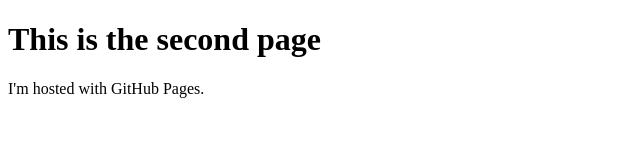
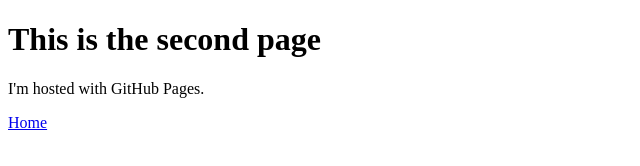
Before and after one commit to vjoralemon/vjoralemon.github.io, a plain HTML site: page second.html in a window 1280 px wide. Shown: the full height of the page, 0-640 px from the left. Drawn offline with Linux system fonts and the light colour scheme.

Commit message:
Added home link
just added home link

```diff
--- a/second.html
+++ b/second.html
@@ -3,6 +3,6 @@
 <body>
 <h1>This is the second page</h1>
 <p>I'm hosted with GitHub Pages.</p>
-<p><a href="index.html"</a></p>
+<p><a href="index.html">Home</a></p>
 </body>
 </html>
```
